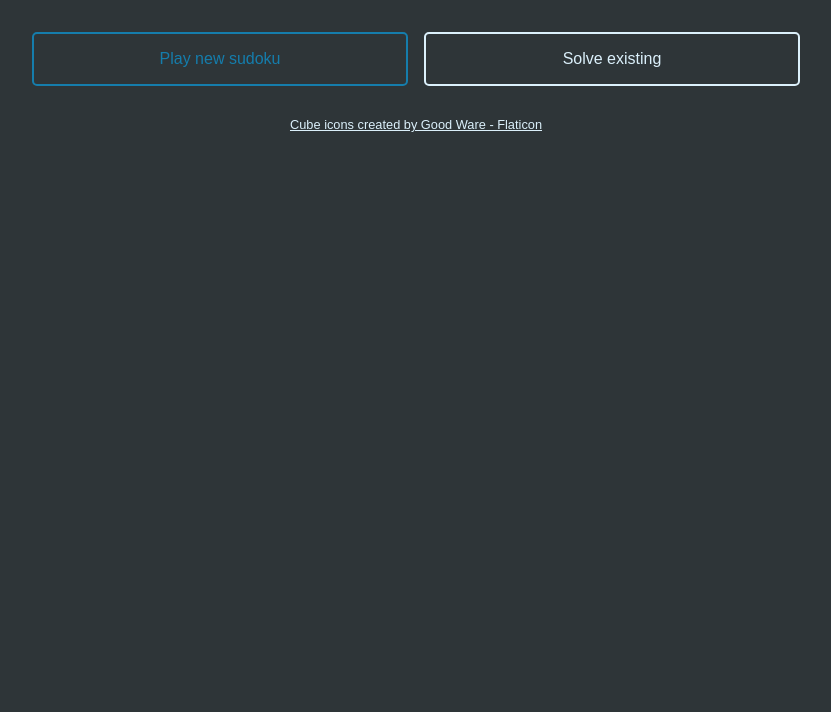
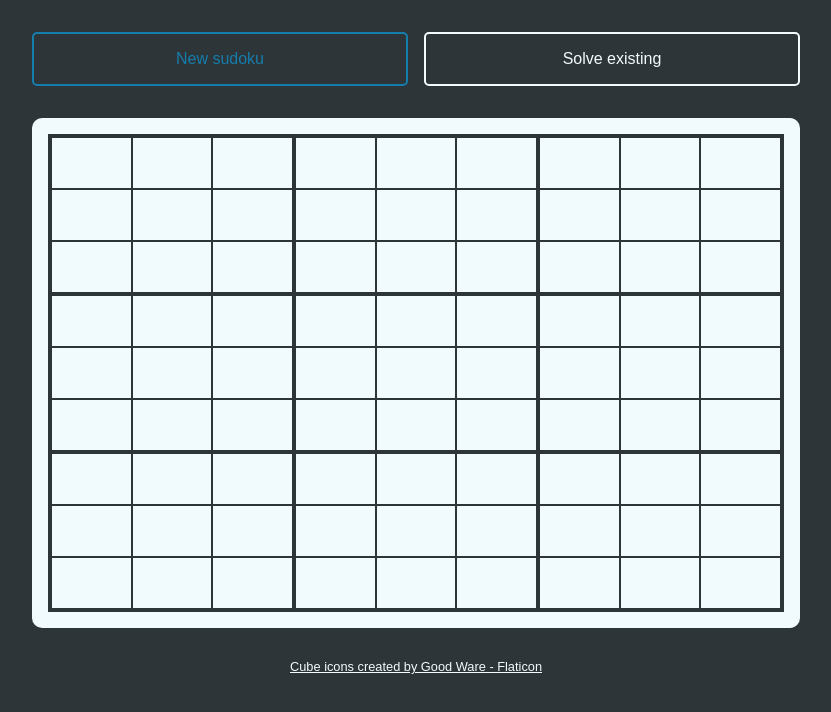
Before and after one commit to printezisn/gamesolver, a Next.js app in the folder app/: page / in a window 1280 px wide. Shown: the top 712 px of the page, without its empty margins (224-1055 px from the left). Built offline with nearby package versions, Linux system fonts and the light colour scheme.

Commit message:
Add layout for sudoku table

```diff
--- /dev/null
+++ b/app/components/sudoku/board.tsx
@@ -0,0 +1,23 @@
+import styles from '../../styles/sudoku/board.module.css';
+
+import { FC } from 'react';
+import SudokuTableCell from './cell';
+
+interface Props {
+  row: number,
+  col: number
+}
+
+const SudokuTableBoard: FC<Props> = ({ row, col }) => {
+  const cells = [];
+
+  for (let i = row * 3; i < (row + 1) * 3; i++) {
+    for (let j = col * 3; j < (col + 1) * 3; j++) {
+      cells.push(<SudokuTableCell row={i} col={j} key={`${i}-${j}`} />);
+    }
+  }
+
+  return <div className={styles.board}>{cells}</div>;
+};
+
+export default SudokuTableBoard;
--- /dev/null
+++ b/app/components/sudoku/cell.tsx
@@ -0,0 +1,18 @@
+import styles from '../../styles/sudoku/cell.module.css';
+
+import { FC } from 'react';
+
+interface Props {
+  row: number,
+  col: number
+}
+
+const SudokuTableCell: FC<Props> = ({ row, col }) => {
+  return (
+    <div className={styles.cell}>
+      <input type="text" className={styles.input} />
+    </div>
+  );
+};
+
+export default SudokuTableCell;
--- a/app/components/sudoku/menu.tsx
+++ b/app/components/sudoku/menu.tsx
@@ -2,7 +2,7 @@ import { FC } from 'react';
 
 const SudokuMenu: FC = () => (
   <div className="button-group">
-    <button type="button" className="button primary">Play new sudoku</button>
+    <button type="button" className="button primary">New sudoku</button>
     <button type="button" className="button">Solve existing</button>
   </div>
 );
--- /dev/null
+++ b/app/components/sudoku/table.tsx
@@ -0,0 +1,24 @@
+import styles from '../../styles/sudoku/table.module.css';
+
+import { FC } from 'react';
+import SudokuTableBoard from './board';
+
+const SudokuTable: FC = () => {
+  const boards = [];
+
+  for (let i = 0; i < 3; i++) {
+    for (let j = 0; j < 3; j++) {
+      boards.push(<SudokuTableBoard row={i} col={j} key={`${i}-${j}`} />);
+    }
+  }
+
+  return (
+    <div className={styles.wrapper}>
+      <div className={styles.table}>
+        {boards}
+      </div>
+    </div>
+  );
+};
+
+export default SudokuTable;
--- a/app/pages/index.tsx
+++ b/app/pages/index.tsx
@@ -1,11 +1,13 @@
 import type { NextPage } from 'next';
 import Layout from '../components/layout';
 import SudokuMenu from '../components/sudoku/menu';
+import SudokuTable from '../components/sudoku/table';
 
 const Home: NextPage = () => {
   return (
     <Layout pageTitle="Sudoku" pageDescription="Play and solve sudoku">
       <SudokuMenu />
+      <SudokuTable />
     </Layout>
   );
 };
--- a/app/styles/globals.css
+++ b/app/styles/globals.css
@@ -6,7 +6,7 @@
   --brand-color: hsl(var(--brand-color-hue), var(--brand-color-saturation), var(--brand-color-lightness));
   --grey-darkest: hsl(var(--brand-color-hue), 10%, 20%);
   --grey-darker: hsl(var(--brand-color-hue), 10%, 25%);
-  --text-color: hsl(var(--brand-color-hue), var(--brand-color-saturation), 92%);
+  --text-color: hsl(var(--brand-color-hue), var(--brand-color-saturation), 97%);
   --shadow: var(--brand-color-hue), 5%, 15%;
 }
 
@@ -28,6 +28,7 @@ main {
 footer {
   text-align: center;
   font-size: 0.8rem;
+  padding-bottom: 2rem;
 }
 
 a {
--- /dev/null
+++ b/app/styles/sudoku/board.module.css
@@ -0,0 +1,5 @@
+.board {
+  display: grid;
+  grid-template-columns: 1fr 1fr 1fr;
+  border: solid 1px var(--grey-darkest);
+}
--- /dev/null
+++ b/app/styles/sudoku/cell.module.css
@@ -0,0 +1,17 @@
+.cell {
+  border: solid 1px var(--grey-darkest);
+}
+
+.input {
+  width: 100%;
+  height: 100%;
+  min-height: 50px;
+  text-align: center;
+  border: 0;
+  background: none;
+  font-size: 1.5rem;
+}
+
+.input:focus {
+  outline: none;
+}
--- /dev/null
+++ b/app/styles/sudoku/table.module.css
@@ -0,0 +1,13 @@
+.wrapper {
+  margin-top: 2rem;
+  background: var(--text-color);
+  color: var(--grey-darkest);
+  border-radius: 10px;
+  padding: 1rem;
+}
+
+.table {
+  border: solid 2px var(--grey-darkest);
+  display: grid;
+  grid-template-columns: 1fr 1fr 1fr;
+}
```
